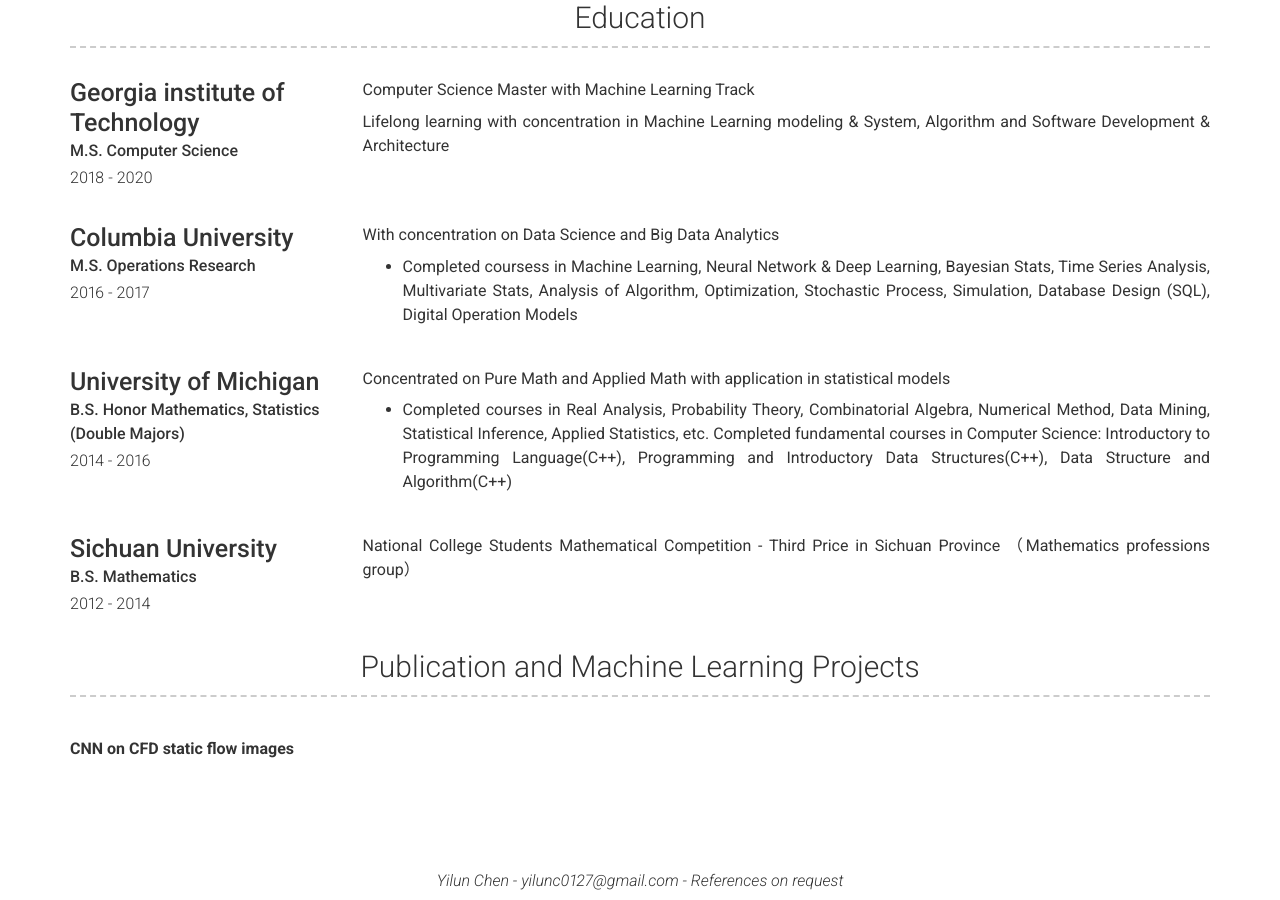
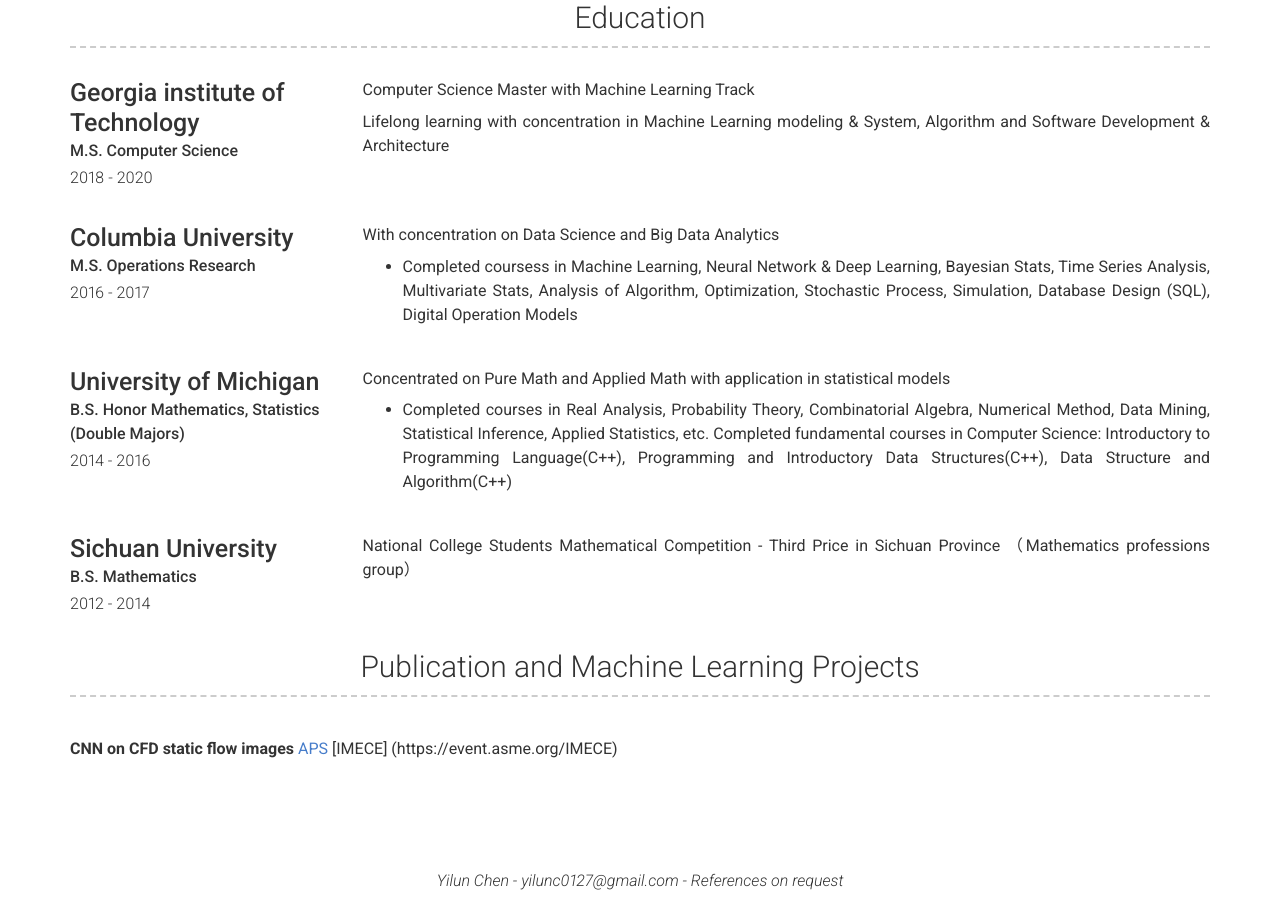
Before and after one commit to yilunchen27/yilunchen27.github.io, a Jekyll site: the page built from index.md, in a window 1280 px wide and 900 px high, scrolled down 1357 px. Built offline with Jekyll 4.4.1, drawn with Linux system fonts in a browser that asks for light colours; nearby versions of some CDN libraries; a script that is not in the unit is left out.

Commit message:
update image

```diff
--- a/_config.yml
+++ b/_config.yml
@@ -30,9 +30,9 @@ Researchgate_username:
 
 # Additional icon links
 # additional_links:
-# - title: Link name
-#   icon: Font Awesome brand icon name (eg. fa-twitter) (https://fontawesome.com/icons?d=gallery&s=brands&m=free)
-#   url: Link url (eg. https://google.com)
+- title: Researchgate
+  # icon: Font Awesome brand icon name (eg. fa-twitter) (https://fontawesome.com/icons?d=gallery&s=brands&m=free)
+  url: https://www.researchgate.net/scientific-contributions/12196343_Yilun_Chen
 # - title: another link
 #   icon: font awesome brand icon name (eg. fa-twitter) (https://fontawesome.com/icons?d=gallery&s=brands&m=free)
 #   url: Link url (eg. https://google.com)
@@ -72,9 +72,10 @@ about_content: | # this will include new lines to allow paragraphs
 more_title: Publication and Machine Learning Projects
 more_content: | # this will include new lines to allow paragraphs
         **CNN on CFD static flow images**
-url: http://meetings.aps.org/Meeting/DFD19/Session/NP05.172
-url: https://event.asme.org/IMECE
-profile_image: assets/cfd.png
+        [APS](http://meetings.aps.org/Meeting/DFD19/Session/NP05.172)
+        [IMECE] (https://event.asme.org/IMECE)
+
+image: assets/cfd.png
 
         **AutoML on Graph Neural Network**
 
```
